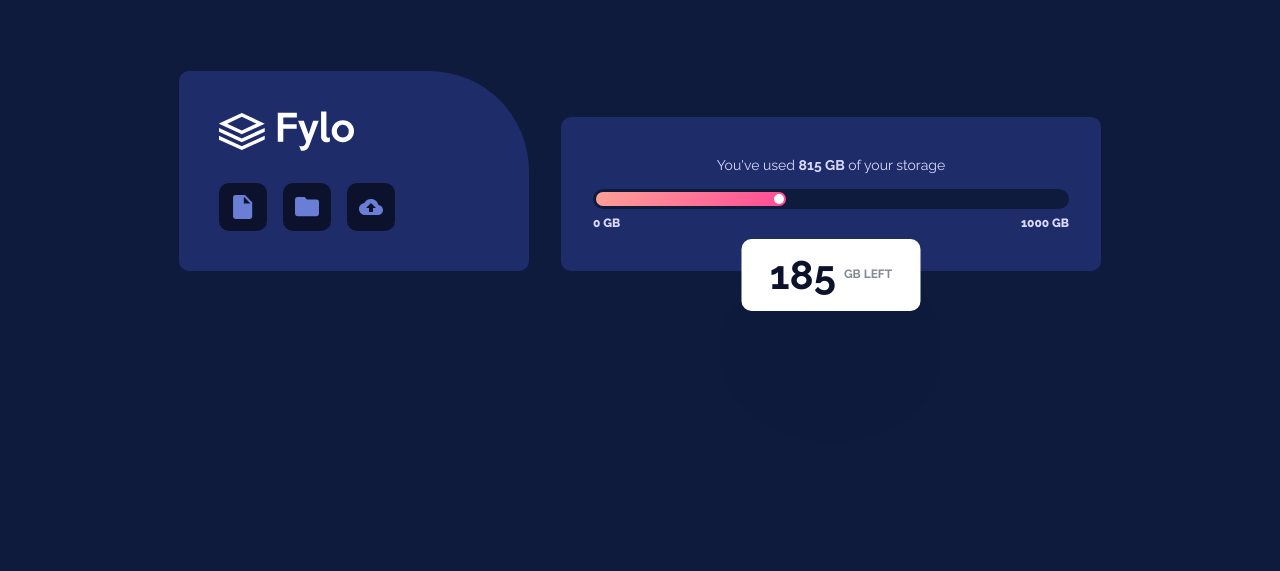
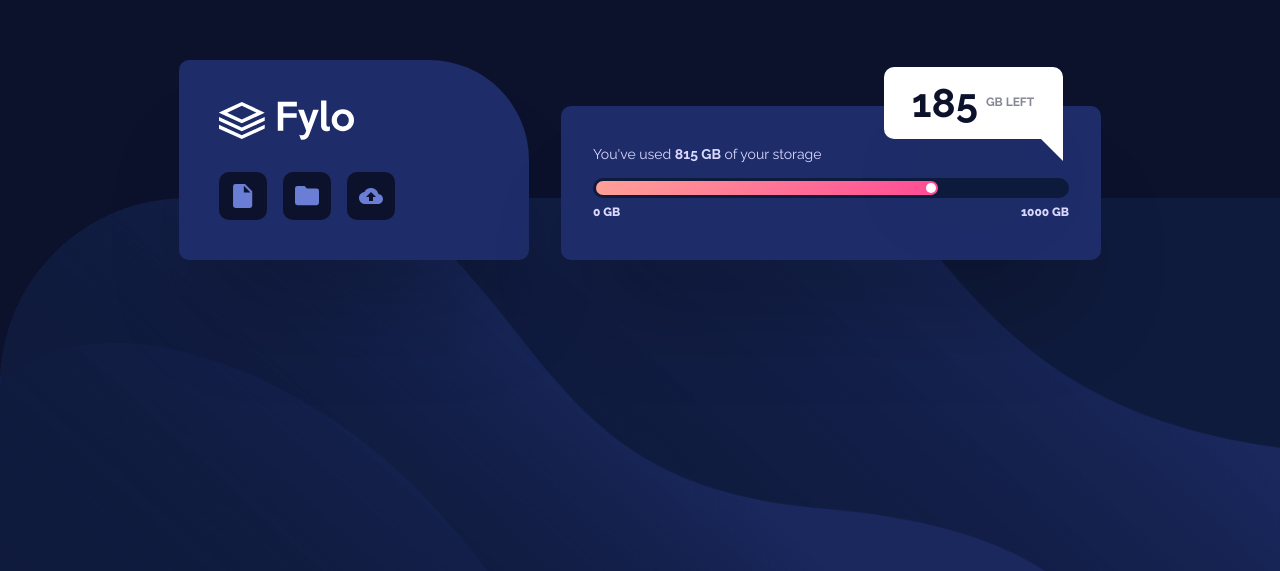
Before and after one commit to enriquesamudio99/fm-fylo-data-storage-component, a plain HTML site: page index.html in a window 1280 px wide. Shown: the part 229-800 px from the top of the page. Drawn offline with Linux system fonts and the light colour scheme.

Commit message:
Desktop version done

```diff
--- a/assets/styles/main.css
+++ b/assets/styles/main.css
@@ -72,6 +72,27 @@
   background-color: var(--clr-blue-900);
   color: var(--clr-white);
   font: var(--txt-preset-2-regular);
+  background-image: url("../images/bg-mobile.png");
+  background-repeat: no-repeat;
+  background-position: center center;
+  background-size: cover;
+}
+
+@media (min-width: 40rem) {
+  body {
+    background-color: var(--clr-blue-950);
+    background-image: url("../images/bg-tablet.png");
+    background-size: contain;
+    background-position: center bottom;
+  }
+}
+
+@media (min-width: 68.75rem) {
+  body {
+    background-image: url("../images/bg-desktop.png");
+    background-size: contain;
+    background-position: center bottom;
+  }
 }
 
 h1,
@@ -146,10 +167,16 @@
 
 /* Globals */
 .main {
-  min-height: 100dvh;
+  min-height: 100vh;
   display: flex;
   align-items: center;
   justify-content: center;
+}
+
+@media (min-width: 62rem) {
+  .main {
+    align-items: flex-start;
+  }
 }
 
 .container {
@@ -170,6 +197,16 @@
 }
 
 /* End Globals */
+.card {
+  margin: 2rem 0;
+}
+
+@media (min-width: 62rem) {
+  .card {
+    margin: 18.0625rem 0;
+  }
+}
+
 .card__container {
   display: flex;
   flex-direction: column;
@@ -190,6 +227,7 @@
   background-color: var(--clr-blue-850);
   border-radius: .625rem 6.25rem .625rem .625rem;
   padding: 2.5rem;
+  box-shadow: 0 4.6875rem 6.25rem -1.875rem rgba(0, 0, 0, 0.2478);
 }
 
 @media (min-width: 40rem) {
@@ -228,12 +266,19 @@
   border-radius: .625rem;
   padding: 2.5rem 2rem;
   position: relative;
+  box-shadow: 0 4.6875rem 6.25rem -1.875rem rgba(0, 0, 0, 0.2478);
 }
 
 .storage__content {
   display: flex;
   flex-direction: column;
   align-items: center;
+}
+
+@media (min-width: 40rem) {
+  .storage__content {
+    align-items: flex-start;
+  }
 }
 
 .storage__popup {
@@ -251,6 +296,30 @@
   align-items: center;
   justify-content: center;
   box-shadow: 0 4.6875rem 6.25rem -1.875rem rgba(0, 0, 0, 0.2478);
+}
+
+@media (min-width: 40rem) {
+  .storage__popup {
+    bottom: -2rem;
+  }
+}
+
+@media (min-width: 62rem) {
+  .storage__popup {
+    left: unset;
+    bottom: unset;
+    right: 2.4063rem;
+    transform: none;
+    top: -2.4375rem;
+    border-radius: .625rem .625rem 0 .625rem;
+  }
+
+  .storage__popup::after {
+    content: url("../images/triangle.svg");
+    position: absolute;
+    top: 60px;
+    right: 0;
+  }
 }
 
 .storage__popup-title {
@@ -291,6 +360,12 @@
   position: relative;
 }
 
+@media (min-width: 40rem) {
+  .storage__bar {
+    width: 21.375rem;
+  }
+}
+
 .storage__bar::after {
   content: "";
   display: block;
```
Also changed, not shown: assets/images/bg-tablet.png (added), assets/images/triangle.svg (added).
